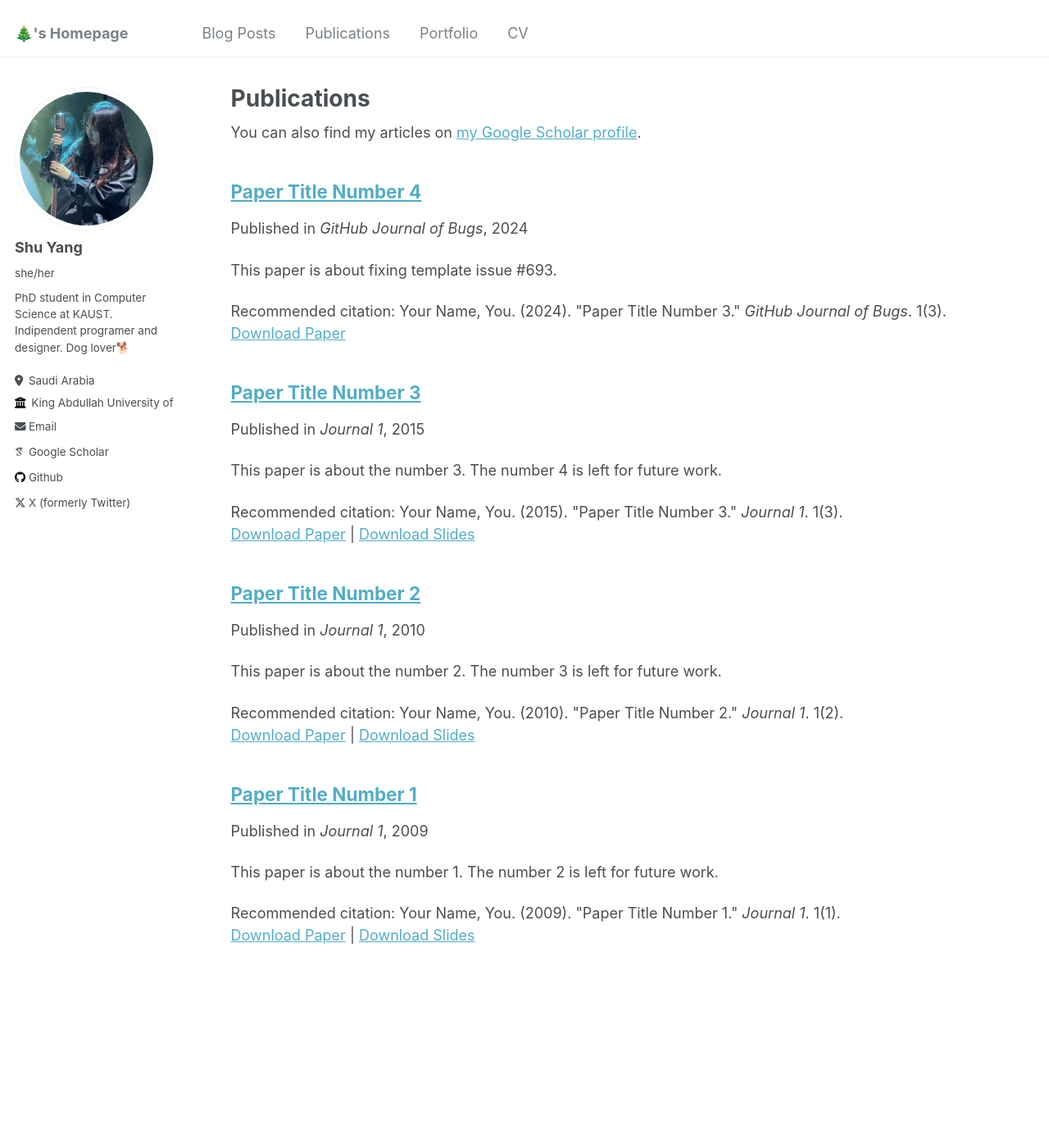
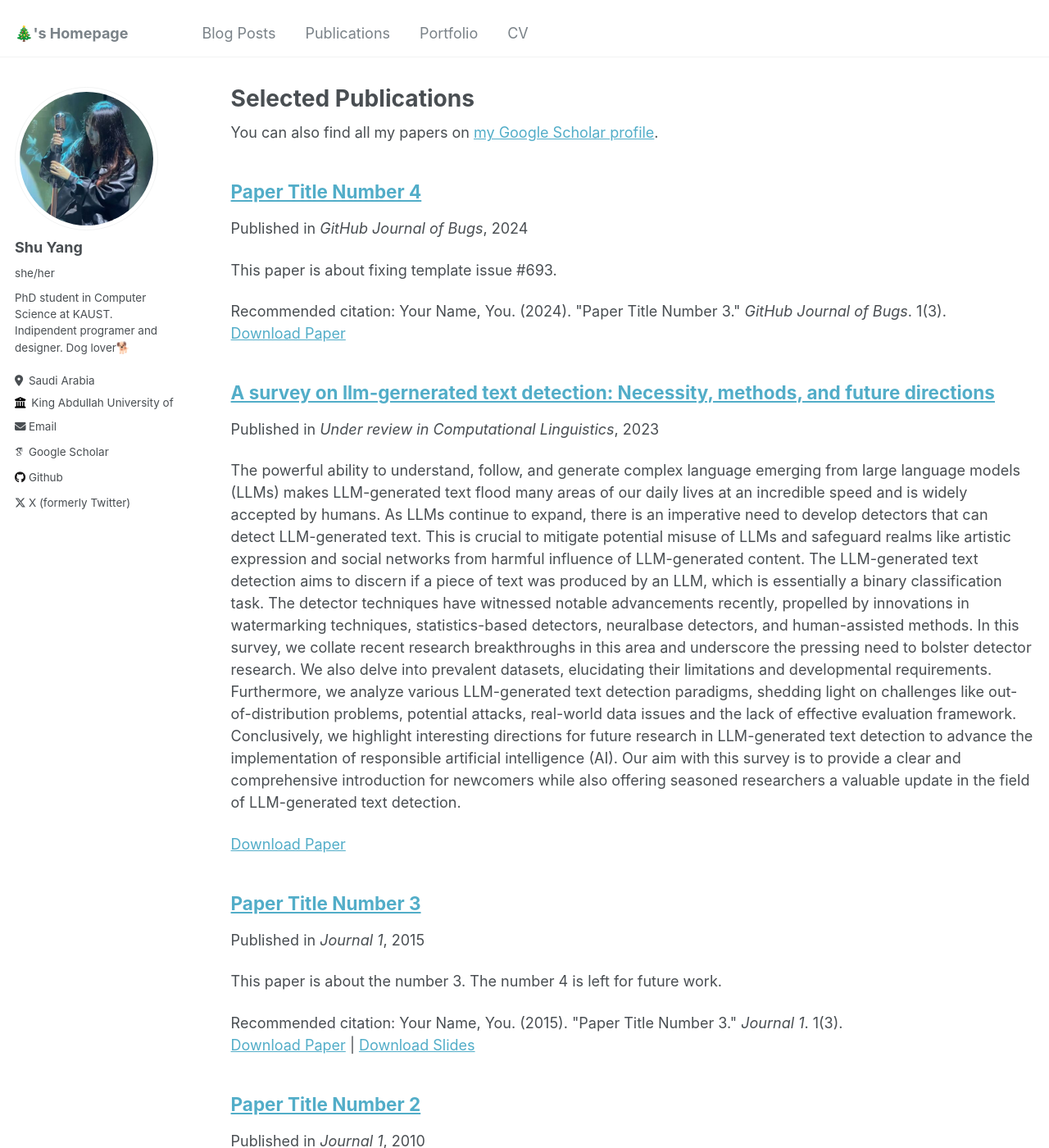
Before and after one commit to shuyhere/shu.github.io, a Jekyll site: the page built from _pages/publications.md, in a window 1280 px wide and 1400 px high. Shown: the whole window at 82% size. Built offline with Jekyll 4.4.1, drawn with Linux system fonts in a browser that asks for light colours; some web fonts are replaced.

Commit message:
update pub1

```diff
--- a/_pages/publications.md
+++ b/_pages/publications.md
@@ -1,12 +1,12 @@
 ---
 layout: archive
-title: "Publications"
+title: "Selected Publications"
 permalink: /publications/
 author_profile: true
 ---
 
 {% if site.author.googlescholar %}
-  <div class="wordwrap">You can also find my articles on <a href="{{site.author.googlescholar}}">my Google Scholar profile</a>.</div>
+  <div class="wordwrap">You can also find all my papers on <a href="{{site.author.googlescholar}}">my Google Scholar profile</a>.</div>
 {% endif %}
 
 {% include base_path %}
--- a/_publications/2009-10-01-paper-title-number-1.md
+++ b/_publications/2009-10-01-paper-title-number-1.md
@@ -1,13 +1,25 @@
 ---
-title: "Paper Title Number 1"
-collection: publications
-permalink: /publication/2009-10-01-paper-title-number-1
-excerpt: 'This paper is about the number 1. The number 2 is left for future work.'
-date: 2009-10-01
-venue: 'Journal 1'
-slidesurl: 'http://academicpages.github.io/files/slides1.pdf'
-paperurl: 'http://academicpages.github.io/files/paper1.pdf'
-citation: 'Your Name, You. (2009). &quot;Paper Title Number 1.&quot; <i>Journal 1</i>. 1(1).'
+title: "A survey on llm-gernerated text detection: Necessity, methods, and future directions"
+collection: llm-gernerated text detection
+permalink: /publication/llm-gernerated-text-detection-survey
+excerpt: 'The powerful ability to understand, follow, and generate complex language emerging from large language models (LLMs) makes LLM-generated text flood many areas of our daily
+lives at an incredible speed and is widely accepted by humans. As LLMs continue to expand,
+there is an imperative need to develop detectors that can detect LLM-generated text. This is
+crucial to mitigate potential misuse of LLMs and safeguard realms like artistic expression and social networks from harmful influence of LLM-generated content. The LLM-generated text
+detection aims to discern if a piece of text was produced by an LLM, which is essentially
+a binary classification task. The detector techniques have witnessed notable advancements recently, propelled by innovations in watermarking techniques, statistics-based detectors, neuralbase detectors, and human-assisted methods. In this survey, we collate recent research breakthroughs in this area and underscore the pressing need to bolster detector research. We also delve into prevalent datasets, elucidating their limitations and developmental requirements.
+Furthermore, we analyze various LLM-generated text detection paradigms, shedding light on
+challenges like out-of-distribution problems, potential attacks, real-world data issues and the
+lack of effective evaluation framework. Conclusively, we highlight interesting directions for
+future research in LLM-generated text detection to advance the implementation of responsible
+artificial intelligence (AI). Our aim with this survey is to provide a clear and comprehensive
+introduction for newcomers while also offering seasoned researchers a valuable update in the
+field of LLM-generated text detection. '
+date: 2023-10-23
+venue: 'Under review in Computational Linguistics'
+# slidesurl: 'http://academicpages.github.io/files/slides1.pdf'
+paperurl: 'https://arxiv.org/abs/2310.14724'
+# citation: 'Your Name, You. (2009). &quot;Paper Title Number 1.&quot; <i>Journal 1</i>. 1(1).'
 ---
 
 The contents above will be part of a list of publications, if the user clicks the link for the publication than the contents of section will be rendered as a full page, allowing you to provide more information about the paper for the reader. When publications are displayed as a single page, the contents of the above "citation" field will automatically be included below this section in a smaller font.
```
